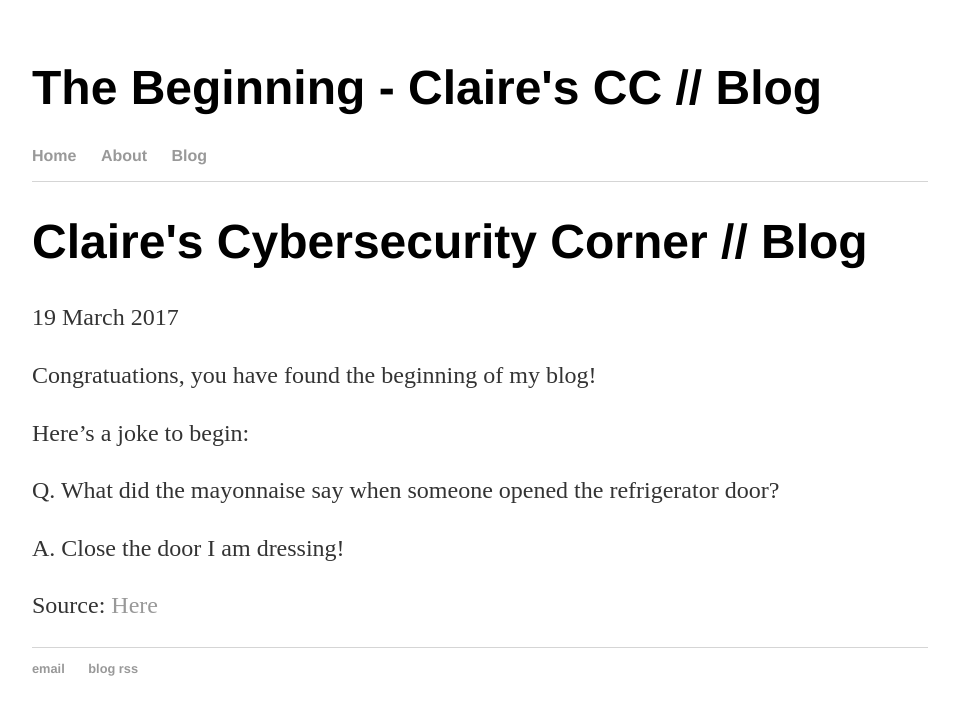
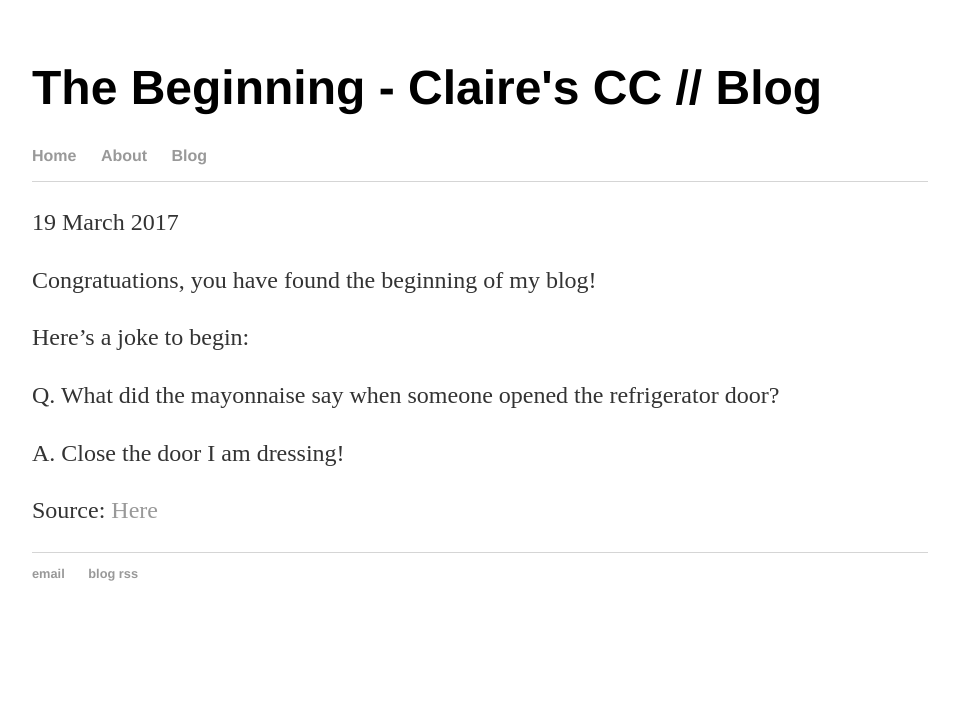
Before and after one commit to sle3man/sle3man.github.io, a Jekyll site: the page built from _posts/2017-03-19-The-Beginning.md, in a window 1280 px wide. Shown: the top 715 px of the page, without its empty margins (160-1119 px from the left). Built offline with Jekyll 4.4.1, drawn with Linux system fonts in a browser that asks for light colours.

Commit message:
Update post.html

```diff
--- a/_layouts/post.html
+++ b/_layouts/post.html
@@ -1,7 +1,6 @@
 ---
 layout: default
 ---
-<h1>Claire's Cybersecurity Corner // Blog</h1>
 <title> » {{ page.post_title }}</title>
 <p class="meta">{{ page.date | date_to_long_string }}</p>
 
```
